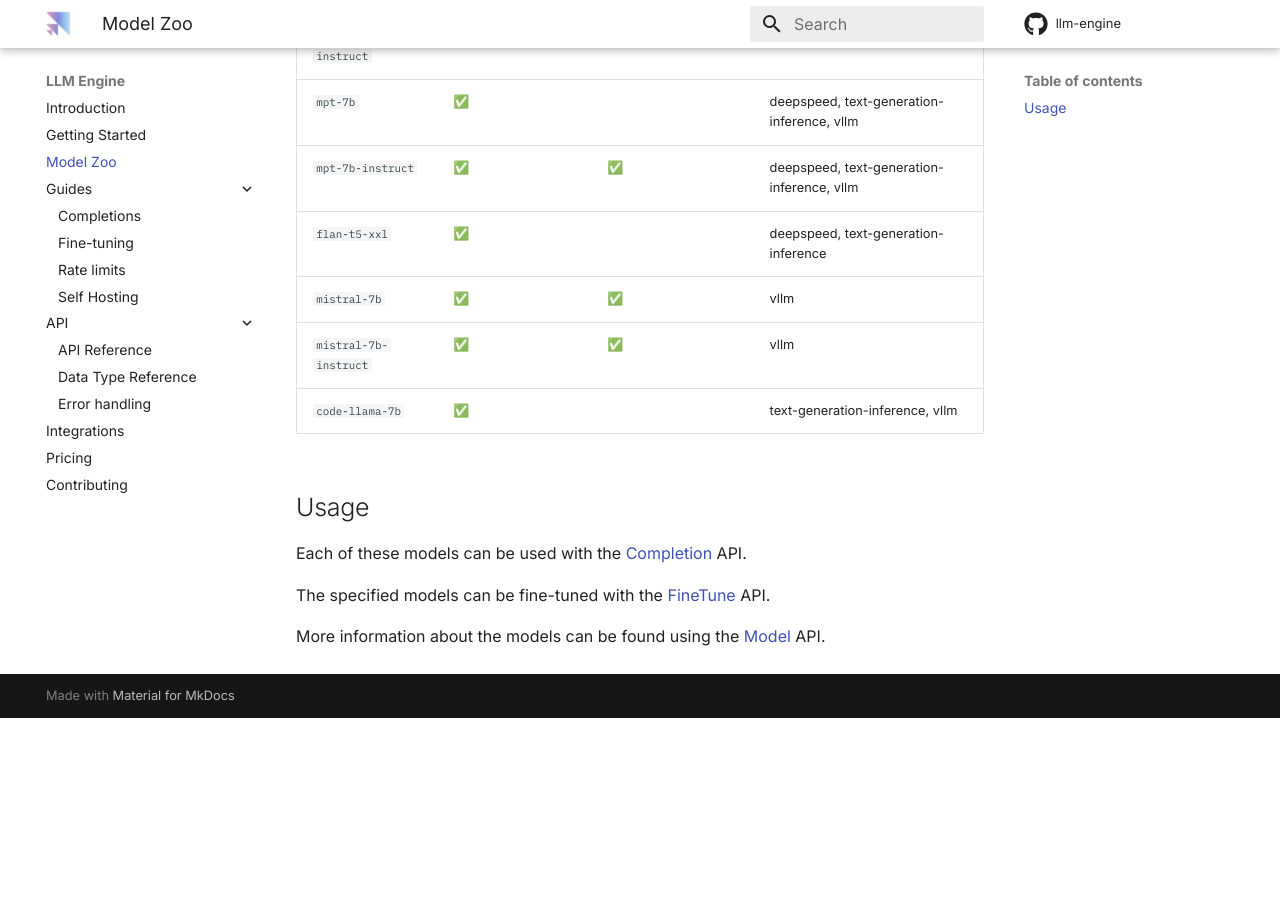
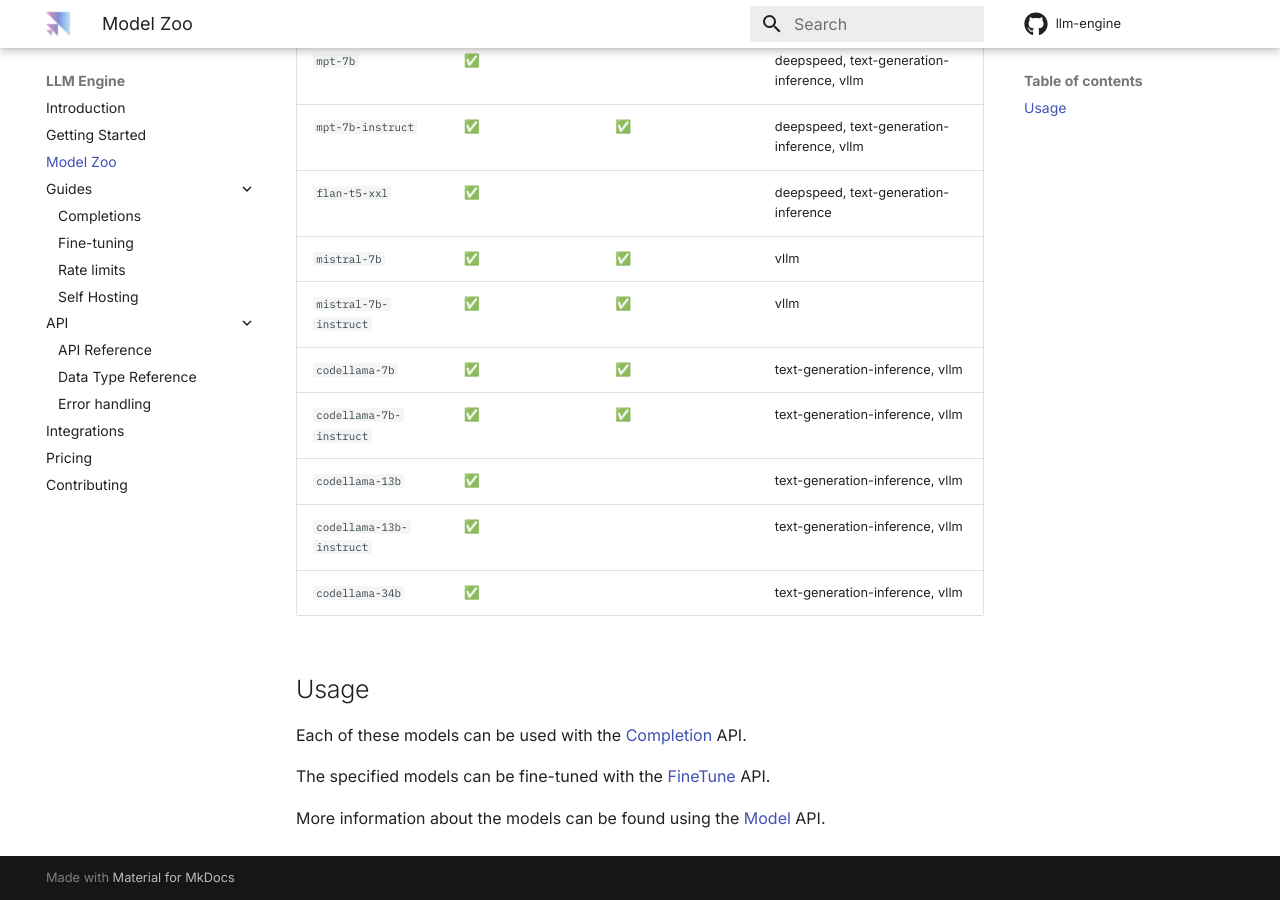
Before and after one commit to scaleapi/llm-engine, an MkDocs documentation site: the page built from docs/model_zoo.md, in a window 1280 px wide and 900 px high, scrolled down 811 px. Built offline with MkDocs 1.6.1 and Material for MkDocs 9.7.7, drawn with Linux system fonts in a browser that asks for light colours; comment, search, counter and statistics services are not loaded; before the commit the page ends 1529 px from its top, so only the background shows below that.

Commit message:
Ianmacleod/add codellama instruct, refactor codellama models (#360)
* add codellama-7b-instruct to llm-engine, name refactor for codellama

* more name refactoring

* update docs

* add codellama-13b-instruct

```diff
--- a/docs/model_zoo.md
+++ b/docs/model_zoo.md
@@ -20,7 +20,11 @@
 | `flan-t5-xxl`         | ✅                       |                            | deepspeed, text-generation-inference |
 | `mistral-7b`         | ✅                       |   ✅                         | vllm |
 | `mistral-7b-instruct`         | ✅                       |    ✅                        | vllm |
-| `code-llama-7b`         | ✅                       |                            | text-generation-inference, vllm |
+| `codellama-7b`         | ✅                       | ✅                           | text-generation-inference, vllm |
+| `codellama-7b-instruct`         | ✅                       | ✅                           | text-generation-inference, vllm |
+| `codellama-13b`         | ✅                       |                            | text-generation-inference, vllm |
+| `codellama-13b-instruct`         | ✅                       |                            | text-generation-inference, vllm |
+| `codellama-34b`         | ✅                       |                            | text-generation-inference, vllm |
 
 ## Usage
 
```
Also changed, not shown: 1 other file.
